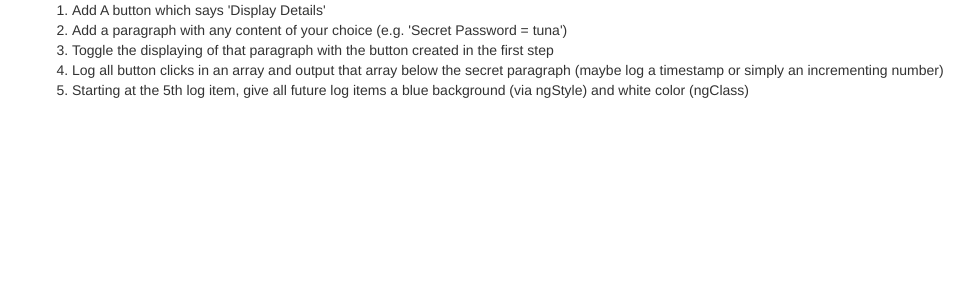
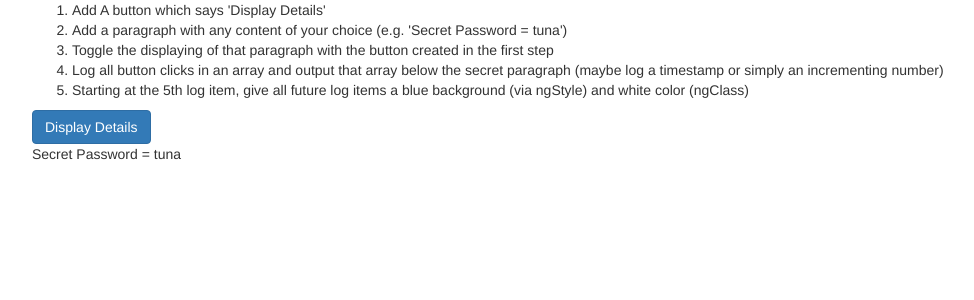
Before and after one commit to Virjanand/AngularLogButtonClicks, an Angular app: page / in a window 1280 px wide. Shown: the top 300 px of the page, without its empty margins (38-1012 px from the left). Built offline with nearby package versions, Linux system fonts and the light colour scheme.

Commit message:
Added Display Details button and a paragraph

```diff
--- a/src/app/app.component.html
+++ b/src/app/app.component.html
@@ -10,4 +10,6 @@
       </ol>
     </div>
   </div>
+  <button class="btn btn-primary">Display Details</button>
+  <p>Secret Password = tuna</p>
 </div>
```
